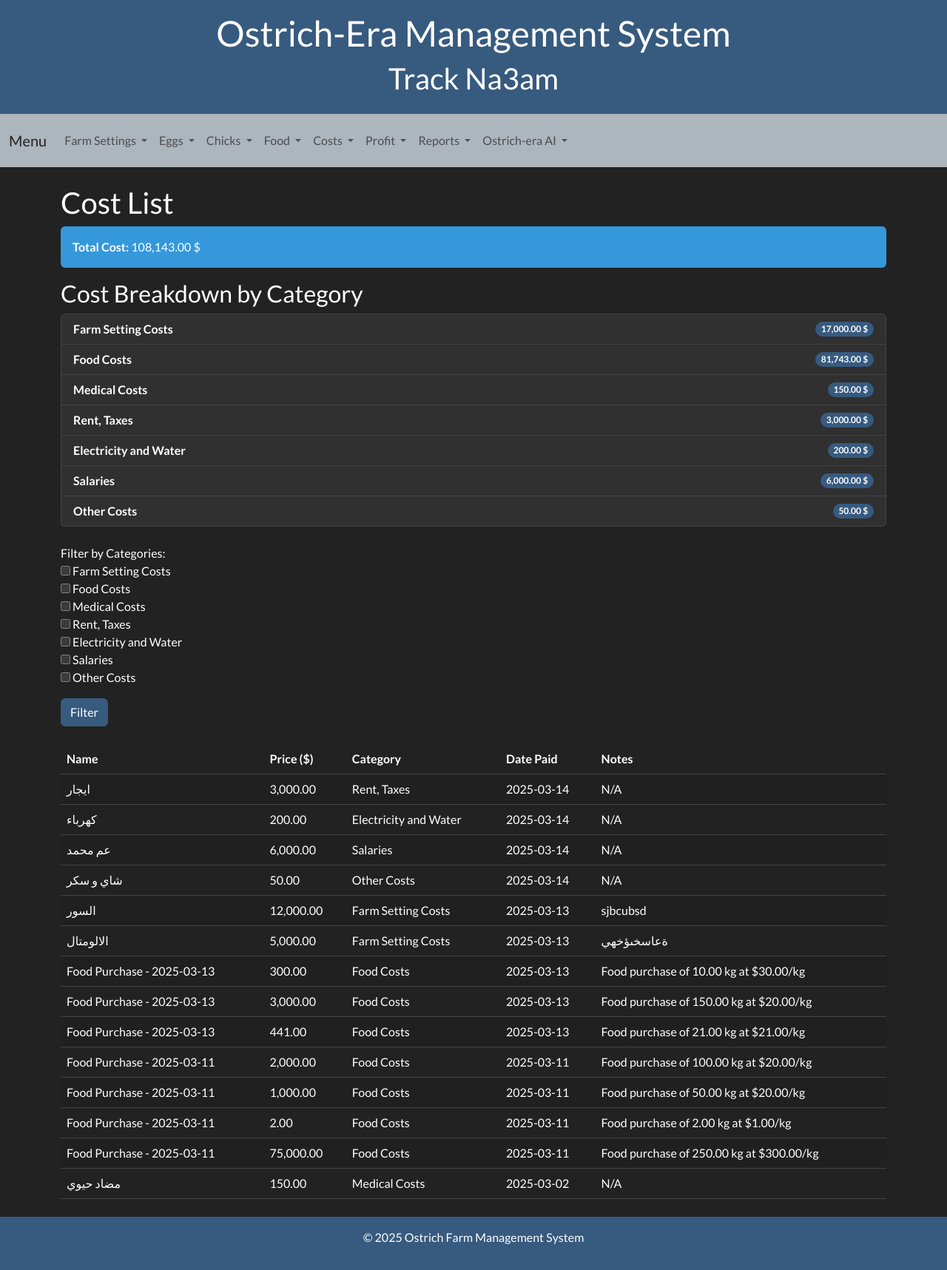
After one commit to Muhap/Ostrich-Era, a Django app: page /cost-list/ in a window 1280 px wide. The commit adds this page. Shown: the whole page at 74% size. Run offline with Django 5.2, Linux system fonts and the light colour scheme; data comes from the database, SQL or seed files in the repository; both versions use the stored data as it was after the commit.

Commit message:
cost section was added

```diff
--- a/Track/settings.py
+++ b/Track/settings.py
@@ -39,6 +39,7 @@ INSTALLED_APPS = [
     'django.contrib.messages',
     'django.contrib.staticfiles',
     'ostrich',
+    'django.contrib.humanize',
 ]
 
 MIDDLEWARE = [
--- a/ostrich/urls.py
+++ b/ostrich/urls.py
@@ -27,4 +27,12 @@ urlpatterns = [
     path('add-chick-outside/', views.add_chick_outside, name='add_chick_outside'),
     path('chick-list/', views.chick_list, name='chick_list'),
     path('select-egg-for-chick/', views.select_egg_for_chick, name='select_egg_for_chick'),
+    path('add-farm-setting-cost/', views.add_farm_setting_cost, name='add_farm_setting_cost'),
+    path('food-costs/', views.food_costs, name='food_costs'),
+    path('add-medical-cost/', views.add_medical_cost, name='add_medical_cost'),
+    path('add-rent-tax-cost/', views.add_rent_tax_cost, name='add_rent_tax_cost'),
+    path('add-electricity-water-cost/', views.add_electricity_water_cost, name='add_electricity_water_cost'),
+    path('add-salary-cost/', views.add_salary_cost, name='add_salary_cost'),
+    path('add-other-cost/', views.add_other_cost, name='add_other_cost'),
+    path('cost-list/', views.cost_list, name='cost_list'),
 ]
--- a/ostrich/views.py
+++ b/ostrich/views.py
@@ -1,8 +1,9 @@
 from django.shortcuts import render, redirect, get_object_or_404
-from .models import Pitch, Family, Ostrich, Batch, Egg, FoodPurchase, FoodInventory, Chick
-from .forms import EggForm , FoodPurchaseForm, ChickFromEggForm, ChickFromOutsideForm
+from .models import Pitch, Family, Ostrich, Batch, Egg, FoodPurchase, FoodInventory, Chick, CostCategory, Cost
+from .forms import EggForm , FoodPurchaseForm, ChickFromEggForm, ChickFromOutsideForm, CostForm
 from django.core.paginator import Paginator
 from django.utils import timezone
+from django.db.models import Sum, F
 
 def home(request):
     return render(request, 'home.html')
@@ -227,5 +228,153 @@ def chick_list(request):
     return render(request, 'chicks/chick_list.html', {'page_chicks': page_chicks})
 
 def select_egg_for_chick(request):
+
     fertile_eggs = Egg.objects.filter(fertile='Fertile')
     return render(request, 'chicks/select_egg_for_chick.html', {'fertile_eggs': fertile_eggs})
+
+def add_farm_setting_cost(request):
+    # Ensure "Farm Setting Costs" category exists
+    farm_setting_category, _ = CostCategory.objects.get_or_create(name="Farm Setting Costs")
+
+    if request.method == 'POST':
+        form = CostForm(request.POST)
+        if form.is_valid():  # Check if the form is valid
+            cost = form.save(commit=False)
+            cost.category = farm_setting_category  # Assign the correct category
+            cost.save()  # Save the cost to the database
+            return redirect('cost_list')  # Redirect to the cost list page
+        else:
+            print(form.errors)  # Print form errors for debugging
+    else:
+        form = CostForm(initial={'category': farm_setting_category})
+
+    return render(request, 'costs/add_farm_setting_cost.html', {'form': form})
+
+def food_costs(request):
+    # Calculate the total food cost
+    total_food_cost = FoodPurchase.objects.aggregate(total=Sum(F('quantity_kg') * F('price_per_kg')))['total'] or 0
+
+    context = {
+        'total_food_cost': total_food_cost,
+    }
+    return render(request, 'costs/food_costs.html', context)
+
+def add_medical_cost(request):
+    # Ensure "Medical Costs" category exists
+    medical_category, _ = CostCategory.objects.get_or_create(name="Medical Costs")
+
+    if request.method == 'POST':
+        form = CostForm(request.POST)
+        if form.is_valid():
+            cost = form.save(commit=False)
+            cost.category = medical_category  # Assign the correct category
+            cost.save()
+            return redirect('cost_list')
+        else:
+            print(form.errors)  # Debug: Print form errors
+    else:
+        form = CostForm(initial={'category': medical_category})
+
+    return render(request, 'costs/add_medical_cost.html', {'form': form})
+
+def add_rent_tax_cost(request):
+    # Ensure "Rent, Taxes" category exists
+    rent_tax_category, _ = CostCategory.objects.get_or_create(name="Rent, Taxes")
+    if request.method == 'POST':
+        form = CostForm(request.POST)
+        if form.is_valid():
+            cost = form.save(commit=False)
+            cost.category = rent_tax_category  # Assign the correct category
+            cost.save()
+            return redirect('cost_list')
+        else:
+            print(form.errors)  # Debug: Print form errors
+    else:
+        form = CostForm(initial={'category': rent_tax_category})
+    return render(request, 'costs/add_rent_tax_cost.html', {'form': form})
+
+def add_electricity_water_cost(request):
+    # Ensure "Electricity and Water" category exists
+    ew_category, _ = CostCategory.objects.get_or_create(name="Electricity and Water")
+    if request.method == 'POST':
+        form = CostForm(request.POST)
+        if form.is_valid():
+            cost = form.save(commit=False)
+            cost.category = ew_category  # Assign the correct category
+            cost.save()
+            return redirect('cost_list')
+        else:
+            print(form.errors)  # Debug: Print form errors
+    else:
+        form = CostForm(initial={'category': ew_category})
+    return render(request, 'costs/add_electricity_water_cost.html', {'form': form})
+
+def add_salary_cost(request):
+    # Ensure "Salaries" category exists
+    salary_category, _ = CostCategory.objects.get_or_create(name="Salaries")
+    if request.method == 'POST':
+        form = CostForm(request.POST)
+        if form.is_valid():
+            cost = form.save(commit=False)
+            cost.category = salary_category  # Assign the correct category
+            cost.save()
+            return redirect('cost_list')
+        else:
+            print(form.errors)  # Debug: Print form errors
+    else:
+        form = CostForm(initial={'category': salary_category})
+    return render(request, 'costs/add_salary_cost.html', {'form': form})
+
+def add_other_cost(request):
+    # Ensure "Other Costs" category exists
+    other_category, _ = CostCategory.objects.get_or_create(name="Other Costs")
+    if request.method == 'POST':
+        form = CostForm(request.POST)
+        if form.is_valid():
+            cost = form.save(commit=False)
+            cost.category = other_category  # Assign the correct category
+            cost.save()
+            return redirect('cost_list')
+        else:
+            print(form.errors)  # Debug: Print form errors
+    else:
+        form = CostForm(initial={'category': other_category})
+    return render(request, 'costs/add_other_cost.html', {'form': form})
+
+def cost_list(request):
+    # Get all costs
+    costs = Cost.objects.all().order_by('-date_paid')
+
+    # Filter by categories if selected
+    selected_categories = request.GET.getlist('categories')
+    if selected_categories:
+        costs = costs.filter(category__id__in=selected_categories)
+
+    # Calculate the total cost for the filtered results
+    total_cost = costs.aggregate(total=Sum('price'))['total'] or 0
+
+    # Calculate total costs for all categories
+    category_totals = []
+    for category in CostCategory.objects.all():
+        total = category.costs.aggregate(total=Sum('price'))['total'] or 0
+        category_totals.append({
+            'category_name': category.name,
+            'total': total,
+        })
+
+    # Paginate the results
+    paginator = Paginator(costs, 20)  # Show 20 costs per page
+    page_number = request.GET.get('page')
+    page_costs = paginator.get_page(page_number)
+
+    # Get all cost categories for filtering
+    categories = CostCategory.objects.all()
+
+    context = {
+        'page_costs': page_costs,
+        'categories': categories,
+        'selected_categories': selected_categories,
+        'total_cost': total_cost,
+        'category_totals': category_totals,  # Pass the category totals to the template
+    }
+    return render(request, 'costs/cost_list.html', context)
--- a/templates/base.html
+++ b/templates/base.html
@@ -78,6 +78,38 @@
                         </ul>
                     </li>
 
+                    <!-- costs Dropdown -->
+                    <li class="nav-item dropdown">
+                        <a class="nav-link dropdown-toggle" href="#" id="costsDropdown" role="button" data-bs-toggle="dropdown" aria-expanded="false">
+                            Costs
+                        </a>
+                        <ul class="dropdown-menu" aria-labelledby="costsDropdown">
+                            <li><a class="dropdown-item" href="{% url 'add_farm_setting_cost' %}">Farm Setting Costs</a></li>
+                            <li><a class="dropdown-item" href="{% url 'food_costs' %}">Food Costs</a></li>
+                            <li><a class="dropdown-item" href="{% url 'add_medical_cost' %}">Medical Costs</a></li>
+                            <li><a class="dropdown-item" href="{% url 'add_rent_tax_cost' %}">Rent and Taxes</a></li>
+                            <li><a class="dropdown-item" href="{% url 'add_electricity_water_cost' %}">Electricity and Water</a></li>
+                            <li><a class="dropdown-item" href="{% url 'add_salary_cost' %}">Salaries</a></li>
+                            <li><a class="dropdown-item" href="{% url 'add_other_cost' %}">Other Costs</a></li>
+                            <li><a class="dropdown-item" href="{% url 'cost_list' %}">Costs List</a></li>
+
+                        </ul>
+                    </li>
+
+                    <!-- Profit Dropdown -->
+                    <li class="nav-item dropdown">
+                        <a class="nav-link dropdown-toggle" href="#" id="ProfitDropdown" role="button" data-bs-toggle="dropdown" aria-expanded="false">
+                            Profit
+                        </a>
+                        <ul class="dropdown-menu" aria-labelledby="ProfitDropdown">
+                            <li><a class="dropdown-item" href="#">Unfertile Egg Profit</a></li>
+                            <li><a class="dropdown-item" href="#">Feathers Profit</a></li>
+                            <li><a class="dropdown-item" href="#">Chicks Profit</a></li>
+                            <li><a class="dropdown-item" href="#">Ostrich Profit</a></li>
+                            <li><a class="dropdown-item" href="#">Meat Profit</a></li>
+                        </ul>
+                    </li>
+
                     <!-- Reports Dropdown -->
                     <li class="nav-item dropdown">
                         <a class="nav-link dropdown-toggle" href="#" id="reportsDropdown" role="button" data-bs-toggle="dropdown" aria-expanded="false">
@@ -87,6 +119,18 @@
                             <li><a class="dropdown-item" href="#">Egg Production Report</a></li>
                             <li><a class="dropdown-item" href="#">Chick Growth Report</a></li>
                             <li><a class="dropdown-item" href="#">Food Consumption Report</a></li>
+                        </ul>
+                    </li>
+
+
+                    <!-- chat with AI Dropdown -->
+                    <li class="nav-item dropdown">
+                        <a class="nav-link dropdown-toggle" href="#" id="chatDropdown" role="button" data-bs-toggle="dropdown" aria-expanded="false">
+                            Ostrich-era AI
+                        </a>
+                        <ul class="dropdown-menu" aria-labelledby="chatDropdown">
+                            <li><a class="dropdown-item" href="#">ask about something </a></li>
+                            <li><a class="dropdown-item" href="#">generate feedback </a></li>
                         </ul>
                     </li>
                 </ul>
@@ -103,7 +147,7 @@
 
     <!-- Footer -->
     <footer class="bg-primary text-white text-center p-3 mt-4">
-        <p>&copy; 2023 Ostrich Farm Management System</p>
+        <p>&copy; 2025 Ostrich Farm Management System</p>
     </footer>
 
     <!-- Add Bootstrap JS and Popper.js -->
--- /dev/null
+++ b/templates/costs/cost_list.html
@@ -0,0 +1,68 @@
+{% extends 'base.html' %}
+{% load humanize %} <!-- For intcomma formatting -->
+
+{% block content %}
+<h2>Cost List</h2>
+
+<!-- Display Total Cost -->
+<div class="alert alert-info">
+    <strong>Total Cost:</strong> {{ total_cost|floatformat:2|intcomma }} $
+</div>
+
+<!-- Display Category Totals -->
+<h3>Cost Breakdown by Category</h3>
+<ul class="list-group">
+    {% for category_total in category_totals %}
+    <li class="list-group-item d-flex justify-content-between align-items-center">
+        <strong>{{ category_total.category_name }}</strong>
+        <span class="badge bg-primary rounded-pill">{{ category_total.total|floatformat:2|intcomma }} $</span>
+    </li>
+    {% endfor %}
+</ul>
+
+<!-- Category Filters -->
+<form method="get" class="mt-4">
+    <div class="mb-3">
+        <label>Filter by Categories:</label><br>
+        {% for category in categories %}
+        <input type="checkbox" name="categories" value="{{ category.id }}"
+               {% if category.id in selected_categories %}checked{% endif %}>
+        <label>{{ category.name }}</label><br>
+        {% endfor %}
+    </div>
+    <button type="submit" class="btn btn-primary">Filter</button>
+</form>
+
+<!-- Cost Table -->
+<table class="table table-striped mt-4">
+    <thead>
+        <tr>
+            <th>Name</th>
+            <th>Price ($)</th>
+            <th>Category</th>
+            <th>Date Paid</th>
+            <th>Notes</th>
+        </tr>
+    </thead>
+    <tbody>
+        {% for cost in page_costs %}
+        <tr>
+            <td>{{ cost.name }}</td>
+            <td>{{ cost.price|floatformat:2|intcomma }}</td>
+            <td>{{ cost.category.name }}</td>
+            <td>{{ cost.date_paid|date:"Y-m-d" }}</td>
+            <td>{{ cost.notes|default:"N/A" }}</td>
+        </tr>
+        {% empty %}
+        <tr>
+            <td colspan="5" class="text-center">No costs available.</td>
+        </tr>
+        {% endfor %}
+    </tbody>
+</table>
+
+<!-- Pagination Controls -->
+<nav aria-label="Page navigation" class="mt-4">
+    <!-- ... existing pagination code ... -->
+</nav>
+{% endblock %}
```
Also changed, not shown: ostrich/forms.py (+10 -1 lines), ostrich/models.py (+18 -1 lines), templates/costs/add_electricity_water_cost.html (added, +25 -0 lines), templates/costs/add_farm_setting_cost.html (added, +25 -0 lines), templates/costs/add_medical_cost.html (added, +25 -0 lines), templates/costs/add_other_cost.html (added, +25 -0 lines), templates/costs/add_rent_tax_cost.html (added, +25 -0 lines), templates/costs/add_salary_cost.html (added, +25 -0 lines), templates/costs/food_costs.html (added, +11 -0 lines), db.sqlite3, ostrich/migrations/0008_costcategory_cost.py (added).
